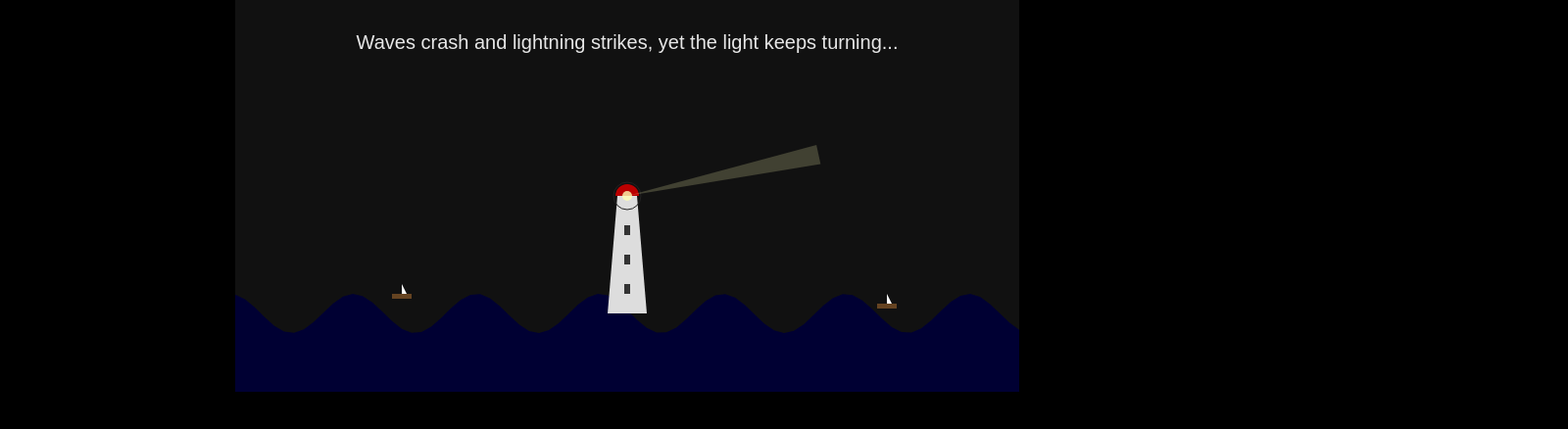
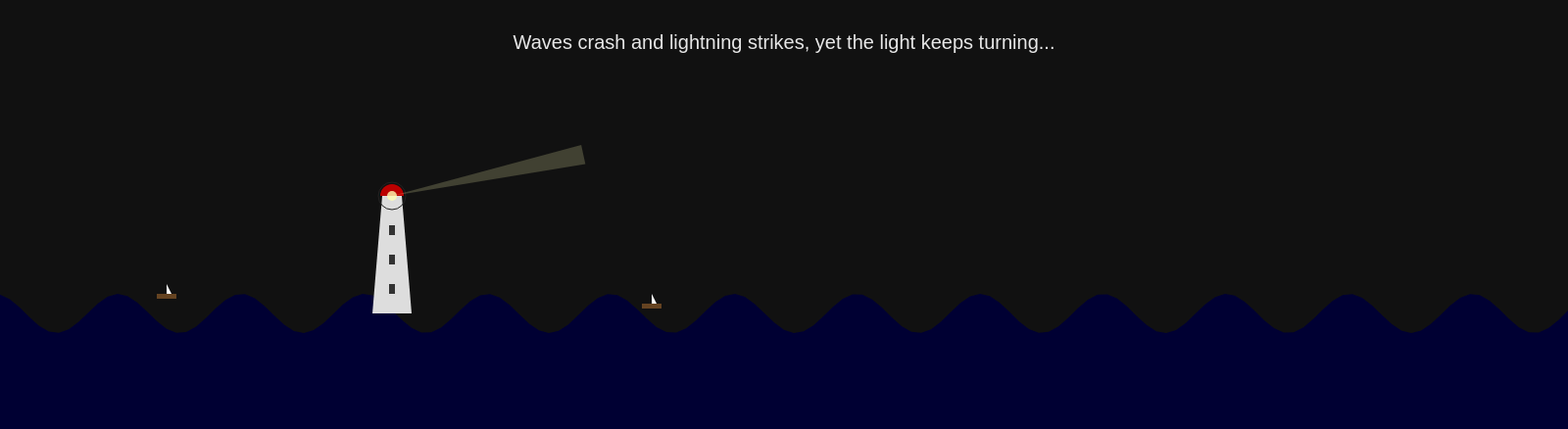
Before and after one commit to owais-21/hv-, a plain HTML site: page index.html in a window 1280 px wide. Shown: the whole page at 98% size, 1600 px wide, since content can reach past the window. Drawn offline with Linux system fonts and the light colour scheme.

Commit message:
Update index.html

```diff
--- a/index.html
+++ b/index.html
@@ -14,8 +14,8 @@
 <script>
 const canvas = document.getElementById('canvas');
 const ctx = canvas.getContext('2d');
-canvas.width = 800;
-canvas.height = 400;
+canvas.width = 1600;
+canvas.height = 800;
 
 let time = 0;
 let phase = "beginning";
```
